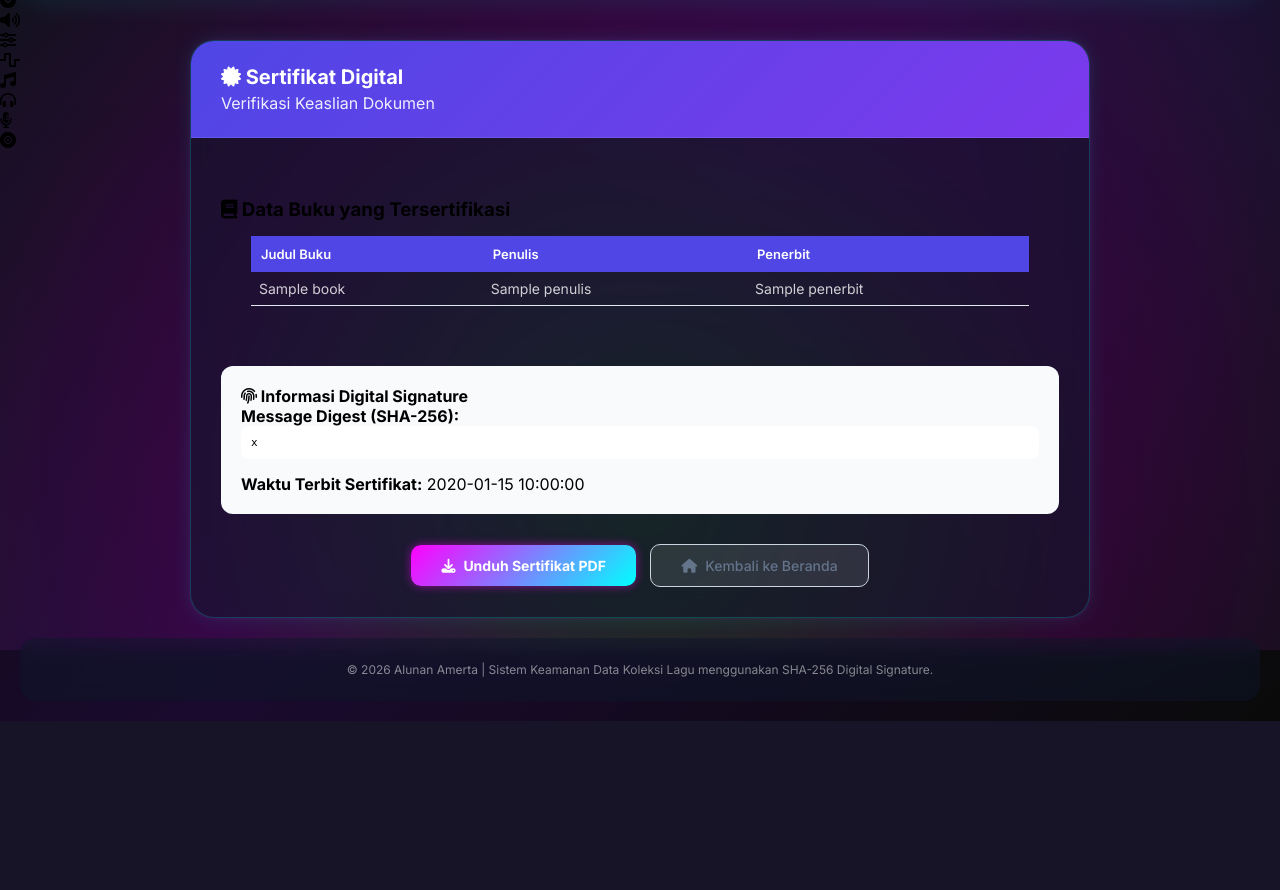
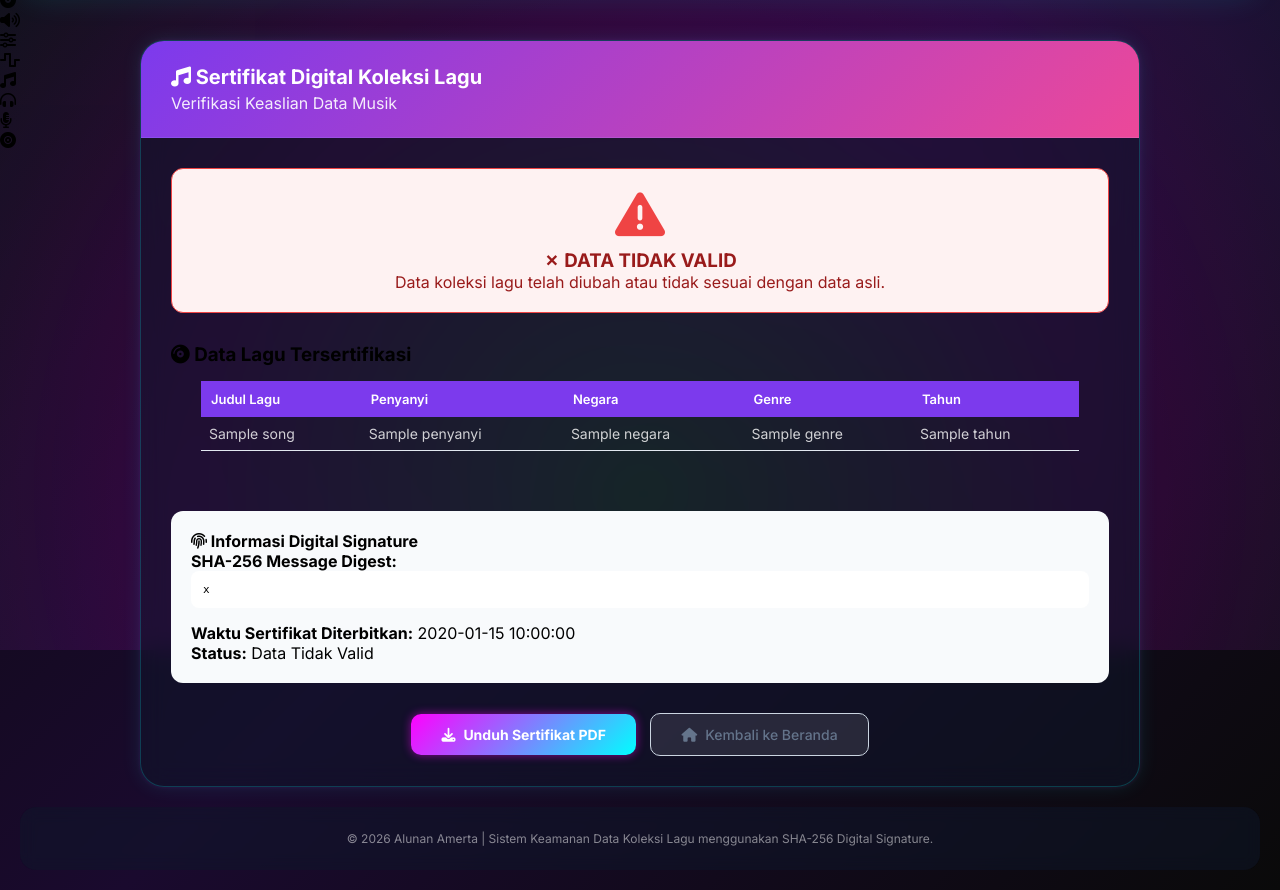
Before and after one commit to khoirunnisasyifa919-sketch/cryptovault, a Python web app: template templates/verify.html in a window 1280 px wide. Shown: the part 150-1040 px from the top of the page. Before the commit the page ends 871 px from the top, so only its background shows below. Run offline with Jinja, Linux system fonts and the light colour scheme; the template is opened without the code that fills it: most values are stand-ins (such as "Sample title", 1, 10 or a date in 2020).

Commit message:
Update verify.html for song certification display

```diff
--- a/templates/verify.html
+++ b/templates/verify.html
@@ -1,72 +1,199 @@
 {% extends 'base.html' %}
 
 {% block content %}
-<div class="card" style="max-width: 900px; margin: 0 auto;">
-    <div class="card-header" style="background: linear-gradient(135deg, #4f46e5, #7c3aed);">
+<div class="card" style="max-width: 1000px; margin: 0 auto;">
+    <div class="card-header" style="background: linear-gradient(135deg, #7c3aed, #ec4899);">
         <div class="header-left">
             <h2 style="color: white;">
-                <i class="fa-solid fa-certificate"></i> Sertifikat Digital
+                <i class="fa-solid fa-music"></i> Sertifikat Digital Koleksi Lagu
             </h2>
-            <p style="color: rgba(255,255,255,0.9);">Verifikasi Keaslian Dokumen</p>
+            <p style="color: rgba(255,255,255,0.9);">
+                Verifikasi Keaslian Data Musik
+            </p>
         </div>
     </div>
 
     <div class="card-body">
+
         {% if is_valid %}
-        <div class="alert alert-success" style="text-align: center; padding: 20px; background: #ecfdf5; border: 1px solid #10b981; border-radius: 12px;">
-            <i class="fa-solid fa-circle-check" style="font-size: 48px; color: #10b981;"></i>
-            <h3 style="color: #065f46; margin-top: 10px;">✓ DOKUMEN ASLI & TERVERIFIKASI</h3>
-            <p style="color: #065f46;">Dokumen ini tidak pernah diubah sejak diterbitkan</p>
+        <div style="
+            text-align:center;
+            padding:20px;
+            background:#ecfdf5;
+            border:1px solid #10b981;
+            border-radius:12px;">
+
+            <i class="fa-solid fa-circle-check"
+               style="font-size:50px;color:#10b981;"></i>
+
+            <h3 style="color:#065f46;margin-top:10px;">
+                ✓ DATA LAGU ASLI & TERVERIFIKASI
+            </h3>
+
+            <p style="color:#065f46;">
+                Data koleksi lagu tidak mengalami perubahan sejak sertifikat diterbitkan.
+            </p>
         </div>
         {% else %}
-        <div class="alert alert-danger" style="text-align: center; padding: 20px; background: #fef2f2; border: 1px solid #ef4444; border-radius: 12px;">
-            <i class="fa-solid fa-triangle-exclamation" style="font-size: 48px; color: #ef4444;"></i>
-            <h3 style="color: #991b1b; margin-top: 10px;">✗ DOKUMEN TIDAK VALID</h3>
-            <p style="color: #991b1b;">Dokumen ini telah diubah atau tidak sesuai dengan data asli</p>
+        <div style="
+            text-align:center;
+            padding:20px;
+            background:#fef2f2;
+            border:1px solid #ef4444;
+            border-radius:12px;">
+
+            <i class="fa-solid fa-triangle-exclamation"
+               style="font-size:50px;color:#ef4444;"></i>
+
+            <h3 style="color:#991b1b;margin-top:10px;">
+                ✗ DATA TIDAK VALID
+            </h3>
+
+            <p style="color:#991b1b;">
+                Data koleksi lagu telah diubah atau tidak sesuai dengan data asli.
+            </p>
         </div>
         {% endif %}
 
-        <div style="margin-top: 30px;">
-            <h3><i class="fa-solid fa-book"></i> Data Buku yang Tersertifikasi</h3>
-            <div class="table-container" style="margin-top: 15px;">
-                <table class="data-table" style="width: 100%; border-collapse: collapse;">
+        <!-- DATA LAGU -->
+        <div style="margin-top:30px;">
+            <h3>
+                <i class="fa-solid fa-compact-disc"></i>
+                Data Lagu Tersertifikasi
+            </h3>
+
+            <div class="table-container" style="margin-top:15px;">
+                <table class="data-table"
+                       style="width:100%; border-collapse:collapse;">
+
                     <thead>
                         <tr>
-                            <th style="background: #4f46e5; color: white; padding: 10px; text-align: left;">Judul Buku</th>
-                            <th style="background: #4f46e5; color: white; padding: 10px; text-align: left;">Penulis</th>
-                            <th style="background: #4f46e5; color: white; padding: 10px; text-align: left;">Penerbit</th>
+                            <th style="background:#7c3aed;color:white;padding:10px;">
+                                Judul Lagu
+                            </th>
+
+                            <th style="background:#7c3aed;color:white;padding:10px;">
+                                Penyanyi
+                            </th>
+
+                            <th style="background:#7c3aed;color:white;padding:10px;">
+                                Negara
+                            </th>
+
+                            <th style="background:#7c3aed;color:white;padding:10px;">
+                                Genre
+                            </th>
+
+                            <th style="background:#7c3aed;color:white;padding:10px;">
+                                Tahun
+                            </th>
                         </tr>
                     </thead>
+
                     <tbody>
-                        {% for book in books %}
+                        {% for song in songs %}
                         <tr>
-                            <td style="padding: 8px; border-bottom: 1px solid #e2e8f0;">{{ book.judul }}</td>
-                            <td style="padding: 8px; border-bottom: 1px solid #e2e8f0;">{{ book.penulis }}</td>
-                            <td style="padding: 8px; border-bottom: 1px solid #e2e8f0;">{{ book.penerbit }}</td>
+                            <td style="padding:8px;border-bottom:1px solid #e2e8f0;">
+                                {{ song.judul_lagu }}
+                            </td>
+
+                            <td style="padding:8px;border-bottom:1px solid #e2e8f0;">
+                                {{ song.penyanyi }}
+                            </td>
+
+                            <td style="padding:8px;border-bottom:1px solid #e2e8f0;">
+                                {{ song.negara }}
+                            </td>
+
+                            <td style="padding:8px;border-bottom:1px solid #e2e8f0;">
+                                {{ song.genre }}
+                            </td>
+
+                            <td style="padding:8px;border-bottom:1px solid #e2e8f0;">
+                                {{ song.tahun }}
+                            </td>
                         </tr>
                         {% endfor %}
                     </tbody>
+
                 </table>
             </div>
         </div>
 
-        <div style="margin-top: 30px; padding: 20px; background: #f8fafc; border-radius: 12px;">
-            <h4><i class="fa-solid fa-fingerprint"></i> Informasi Digital Signature</h4>
-            <p><strong>Message Digest (SHA-256):</strong></p>
-            <code style="display: block; background: white; padding: 10px; border-radius: 8px; word-break: break-all; font-size: 11px;">
+        <!-- SHA256 -->
+        <div style="
+            margin-top:30px;
+            padding:20px;
+            background:#f8fafc;
+            border-radius:12px;">
+
+            <h4>
+                <i class="fa-solid fa-fingerprint"></i>
+                Informasi Digital Signature
+            </h4>
+
+            <p>
+                <strong>SHA-256 Message Digest:</strong>
+            </p>
+
+            <code style="
+                display:block;
+                background:white;
+                padding:12px;
+                border-radius:8px;
+                word-break:break-all;
+                font-size:11px;">
                 {{ doc_hash }}
             </code>
-            <p style="margin-top: 15px;"><strong>Waktu Terbit Sertifikat:</strong> {{ timestamp }}</p>
+
+            <p style="margin-top:15px;">
+                <strong>Waktu Sertifikat Diterbitkan:</strong>
+                {{ timestamp }}
+            </p>
+
+            <p>
+                <strong>Status:</strong>
+                {% if is_valid %}
+                    Data Valid
+                {% else %}
+                    Data Tidak Valid
+                {% endif %}
+            </p>
+
         </div>
 
-        <div style="text-align: center; margin-top: 30px;">
-            <a href="{{ url_for('download_from_token', token=token) }}" class="btn btn-primary" style="padding: 12px 30px; background: #4f46e5; color: white; border-radius: 10px; text-decoration: none;">
-                <i class="fa-solid fa-download"></i> Unduh Sertifikat PDF
+        <!-- TOMBOL -->
+        <div style="text-align:center; margin-top:30px;">
+
+            <a href="{{ url_for('download_from_token', token=token) }}"
+               class="btn btn-primary"
+               style="
+               padding:12px 30px;
+               background:#7c3aed;
+               color:white;
+               border-radius:10px;
+               text-decoration:none;">
+
+                <i class="fa-solid fa-download"></i>
+                Unduh Sertifikat PDF
             </a>
-            <a href="{{ url_for('index') }}" class="btn btn-outline" style="margin-left: 10px; padding: 12px 30px; border: 1px solid #cbd5e1; border-radius: 10px; text-decoration: none; color: #64748b;">
-                <i class="fa-solid fa-home"></i> Kembali ke Beranda
+
+            <a href="{{ url_for('index') }}"
+               class="btn btn-outline"
+               style="
+               margin-left:10px;
+               padding:12px 30px;
+               border:1px solid #cbd5e1;
+               border-radius:10px;
+               text-decoration:none;
+               color:#64748b;">
+
+                <i class="fa-solid fa-house"></i>
+                Kembali ke Beranda
             </a>
+
         </div>
+
     </div>
 </div>
 {% endblock %}
```
